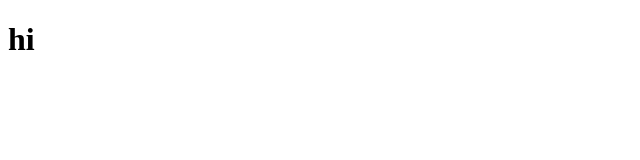
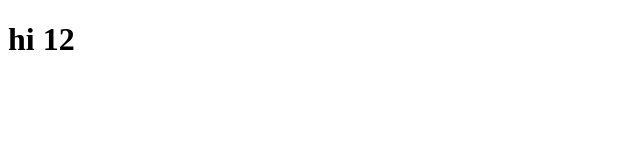
Before and after one commit to C4EJS100-TrinhQuocHai/C4EIS100-trinhQuocHai, a plain HTML site: page home2/h1/index.html in a window 1280 px wide. Shown: the full height of the page, 0-640 px from the left. Drawn offline with Linux system fonts and the light colour scheme.

Commit message:
firts commit

```diff
--- a/home2/h1/index.html
+++ b/home2/h1/index.html
@@ -7,6 +7,6 @@
     <script src="index.js"></script>
 </head>
 <body>
-    <h1> hi </h1>
+    <h1> hi 12 </h1>
 </body>
 </html>
```
